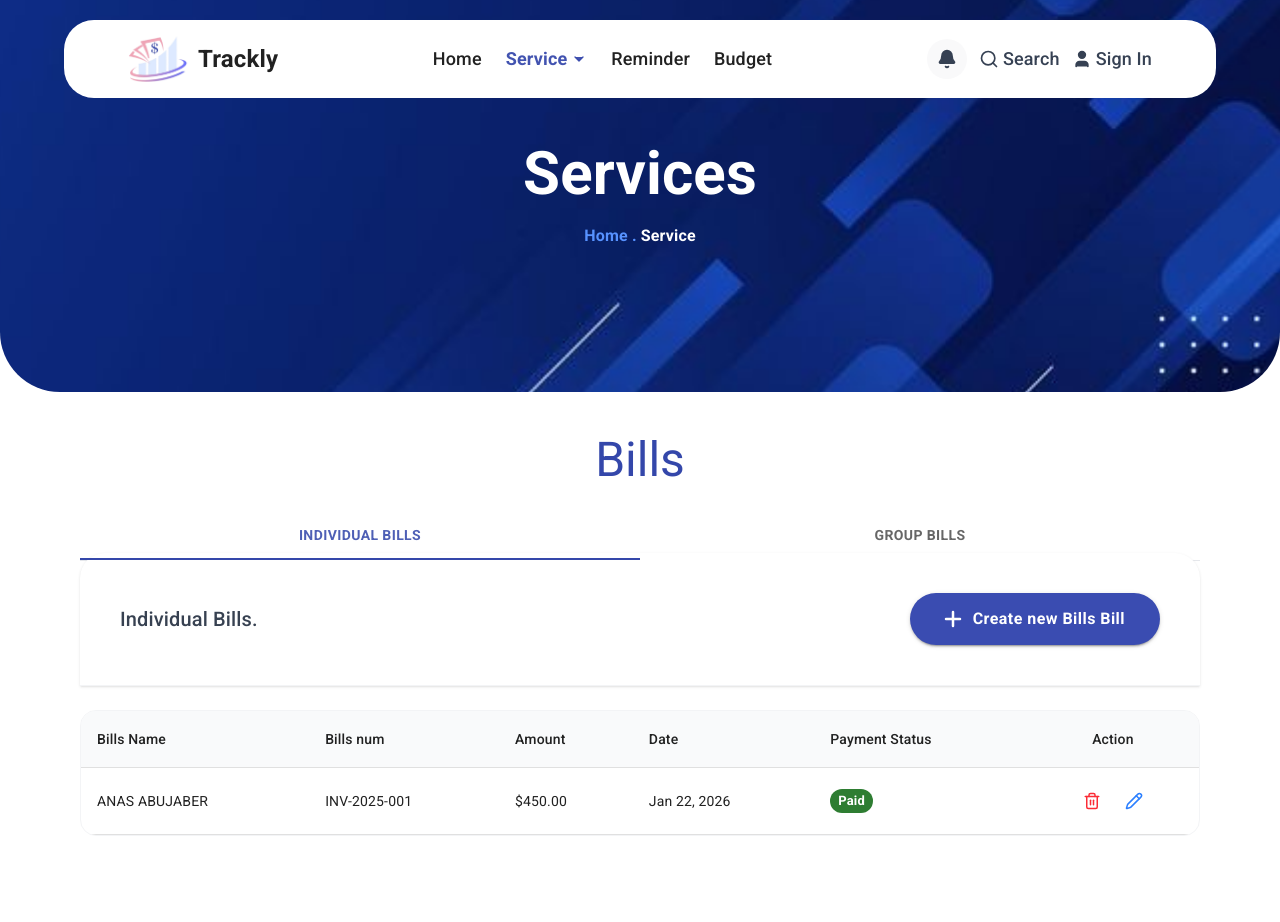
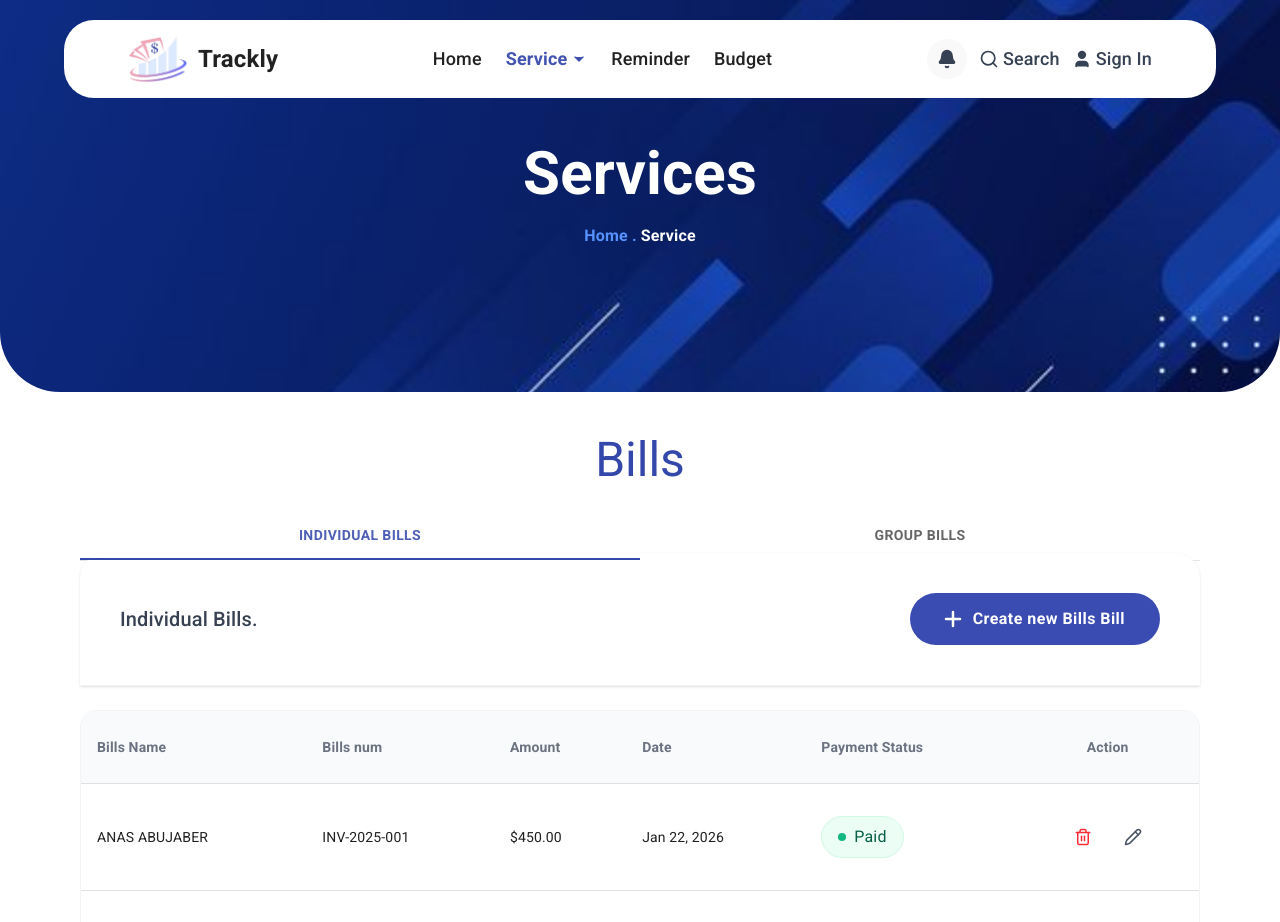
Before and after one commit to Seraj-Omar/Personal-Finance-and-Bill-Splitting-Assistant, a Next.js app: page /services/bills in a window 1280 px wide. Shown: the top 922 px of the page. Built offline with nearby package versions, Linux system fonts and the light colour scheme.

Commit message:
style: add status chips with indicator dots and custom padding

```diff
--- a/src/components/bills/BillsClient.tsx
+++ b/src/components/bills/BillsClient.tsx
@@ -13,7 +13,6 @@ import {
   TableContainer,
   TableHead,
   TableRow,
-  Chip,
 } from "@mui/material";
 import { Plus, Trash2, Pencil } from "lucide-react";
 import AddIndividualClient from "./AddIndividualClient";
@@ -23,9 +22,43 @@ export default function BillsClient() {
   const [activeTab, setActiveTab] = useState(0);
   const [isAddModalOpen, setIsAddModalOpen] = useState(false);
 
+  const statusConfig: any = {
+    Paid: { bg: "#ECFDF5", border: "#D1FAE5", dot: "#10B981", text: "#065F46" },
+    Unpaid: {
+      bg: "#EFF6FF",
+      border: "#DBEAFE",
+      dot: "#3B82F6",
+      text: "#1E40AF",
+    },
+    Overdue: {
+      bg: "#FEF2F2",
+      border: "#FEE2E2",
+      dot: "#EF4444",
+      text: "#991B1B",
+    },
+  };
+
   const handleTabChange = (_: React.SyntheticEvent, newValue: number) => {
     setActiveTab(newValue);
   };
+
+  const demoBills = [
+    {
+      name: "ANAS ABUJABER",
+      num: "INV-2025-001",
+      amount: "$450.00",
+      date: "Jan 22, 2026",
+      status: "Paid",
+    },
+    {
+      name: "Electricity Bill",
+      num: "INV-2025-002",
+      amount: "$120.00",
+      date: "Jan 25, 2026",
+      status: "Unpaid",
+    },
+  ];
+
   return (
     <Box className="relative flex w-full flex-col px-[80px] py-10 gap-6 bg-white min-h-screen">
       {isAddModalOpen &&
@@ -67,6 +100,7 @@ export default function BillsClient() {
         <Button
           variant="contained"
           startIcon={<Plus size={24} strokeWidth={2.5} />}
+          onClick={() => setIsAddModalOpen(true)}
           sx={{
             borderRadius: "50px",
             padding: "12px 35px",
@@ -74,6 +108,8 @@ export default function BillsClient() {
             textTransform: "none",
             fontWeight: "bold",
             fontSize: "16px",
+            boxShadow: "none",
+            "&:hover": { backgroundColor: "#2D3B8E", boxShadow: "none" },
           }}
         >
           {activeTab === 0 ? "Create new Bills Bill" : "Create new Group Bills"}
@@ -82,72 +118,102 @@ export default function BillsClient() {
 
       <TableContainer className="shadow-none border border-gray-100 rounded-2xl overflow-hidden">
         <Table>
-          <TableHead className="bg-gray-50">
+          <TableHead className="bg-[#F8FAFC]">
             <TableRow>
-              <TableCell className="font-bold text-gray-600">
+              <TableCell sx={{ py: 3, fontWeight: "bold", color: "#6B7280" }}>
                 Bills Name
               </TableCell>
               {activeTab === 1 && (
-                <TableCell className="font-bold text-gray-600">
-                  Group members
+                <TableCell sx={{ py: 3, fontWeight: "bold", color: "#6B7280" }}>
+                  Members
                 </TableCell>
               )}
-              <TableCell className="font-bold text-gray-600">
+              <TableCell sx={{ py: 3, fontWeight: "bold", color: "#6B7280" }}>
                 Bills num
               </TableCell>
-              <TableCell className="font-bold text-gray-600">Amount</TableCell>
-              <TableCell className="font-bold text-gray-600">Date</TableCell>
-              <TableCell className="font-bold text-gray-600">
+              <TableCell sx={{ py: 3, fontWeight: "bold", color: "#6B7280" }}>
+                Amount
+              </TableCell>
+              <TableCell sx={{ py: 3, fontWeight: "bold", color: "#6B7280" }}>
+                Date
+              </TableCell>
+              <TableCell sx={{ py: 3, fontWeight: "bold", color: "#6B7280" }}>
                 Payment Status
               </TableCell>
-              <TableCell className="font-bold text-gray-600" align="center">
+              <TableCell
+                sx={{ py: 3, fontWeight: "bold", color: "#6B7280" }}
+                align="center"
+              >
                 Action
               </TableCell>
             </TableRow>
           </TableHead>
           <TableBody>
-            <TableRow>
-              <TableCell>ANAS ABUJABER</TableCell>
+            {demoBills.map((bill, index) => {
+              const config = statusConfig[bill.status] || statusConfig.Unpaid;
+              return (
+                <TableRow key={index} hover sx={{ "& td": { py: 4 } }}>
+                  <TableCell className="font-medium text-gray-800">
+                    {bill.name}
+                  </TableCell>
                   {activeTab === 1 && <TableCell>👤👤👤</TableCell>}
-              <TableCell>INV-2025-001</TableCell>
-              <TableCell>$450.00</TableCell>
-              <TableCell>Jan 22, 2026</TableCell>
+                  <TableCell className="text-gray-500">{bill.num}</TableCell>
+                  <TableCell className="font-bold text-gray-900">
+                    {bill.amount}
+                  </TableCell>
+                  <TableCell className="text-gray-600">{bill.date}</TableCell>
                   <TableCell>
-                <Chip
-                  label="Paid"
-                  color="success"
-                  size="small"
-                  className="bg-green-100 text-green-700 font-bold"
+                    <Box
+                      className="flex items-center gap-2 px-4 py-2 rounded-full w-fit"
+                      style={{
+                        backgroundColor: config.bg,
+                        border: `1px solid ${config.border}`,
+                      }}
+                    >
+                      <Box
+                        className="w-2 h-2 rounded-full"
+                        style={{ backgroundColor: config.dot }}
                       />
+                      <Typography
+                        className="text-[13px] font-bold"
+                        style={{ color: config.text }}
+                      >
+                        {bill.status}
+                      </Typography>
+                    </Box>
                   </TableCell>
                   <TableCell align="center">
-                <Box className="flex justify-center gap-2">
+                    <Box className="flex justify-center gap-4">
                       <IconButton
-                    size="small"
+                        onClick={() => console.log("Delete")}
                         className="text-red-500 hover:bg-red-50"
                       >
                         <Trash2 size={18} />
                       </IconButton>
                       <IconButton
-                    size="small"
-                    className="text-blue-500 hover:bg-blue-50"
+                        onClick={() => console.log("Edit")}
+                        className="text-gray-600 hover:bg-gray-100"
                       >
                         <Pencil size={18} />
                       </IconButton>
                     </Box>
                   </TableCell>
                 </TableRow>
+              );
+            })}
           </TableBody>
         </Table>
       </TableContainer>
     </Box>
   );
 }
-function IconButton({ children, className, onClick, size }: any) {
+
+function IconButton({ children, className, onClick }: any) {
   return (
     <button
+      type="button"
       onClick={onClick}
-      className={`p-2 rounded-lg transition-colors ${className}`}
+      className={`p-2 rounded-lg transition-all duration-200 active:scale-95 ${className}`}
     >
       {children}
     </button>
```
Lines whose indentation alone changed are shown as unchanged.
